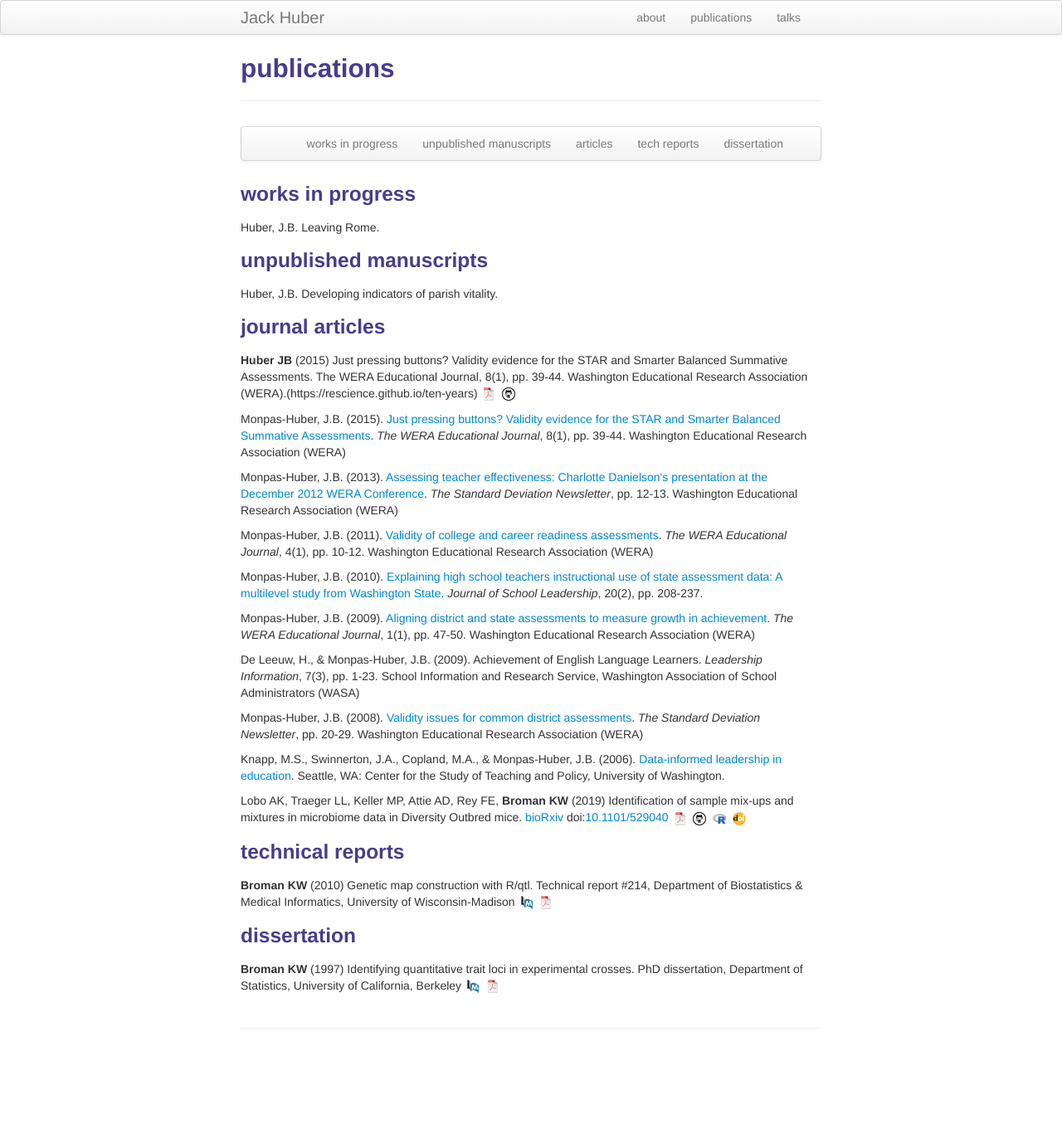
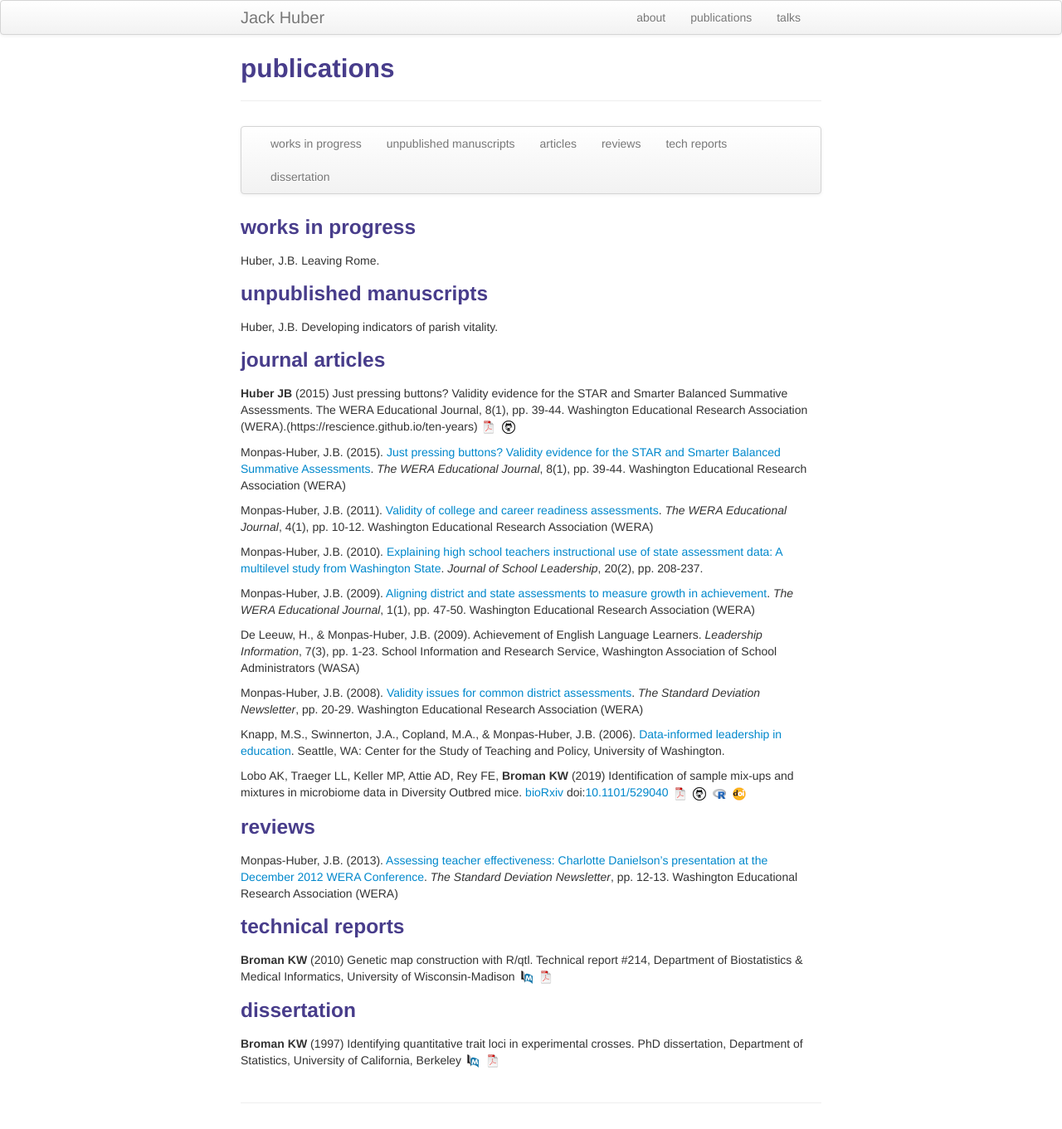
Before and after one commit to jackbhuber/jackbhuber.github.io, a Jekyll site: the page built from pages/pubs.md, in a window 1280 px wide. Shown: the whole page at 83% size. Built offline with Jekyll 4.4.1, drawn with Linux system fonts in a browser that asks for light colours; before the commit the page ends 1271 px from its top, so only the background shows below that; some of the changed lines change nothing that is shown.

Commit message:
Update pubs.md

```diff
--- a/pages/pubs.md
+++ b/pages/pubs.md
@@ -10,6 +10,7 @@ description: Jack Hubers's publications
             <li><a href="#works in progress">works in progress</a></li>
             <li><a href="#unpublished manuscripts">unpublished manuscripts</a></li>
             <li><a href="#articles">articles</a></li>
+            <li><a href="#reviews">reviews</a></li>
             <li><a href="#techreports">tech reports</a></li>
             <li><a href="#dissertation">dissertation</a></li>
         </ul>
@@ -31,10 +32,6 @@ Huber, J.B. Developing indicators of parish vitality.
 [![GitHub](icons16/github-icon.png)](https://github.com/kbroman/Paper_ReScience2020)
 
 Monpas-Huber, J.B. (2015). <a href="https://jackbhuber.files.wordpress.com/2020/04/just-pressing-buttons.pdf" target="_blank" rel="noreferrer noopener">Just pressing buttons? Validity evidence for the STAR and Smarter Balanced Summative Assessments</a>. <em>The WERA Educational Journal</em>, 8(1), pp. 39-44. Washington Educational Research Association (WERA)
-
-<!-- wp:paragraph {"fontSize":"small"} -->
-<p class="has-small-font-size">Monpas-Huber, J.B. (2013). <a href="https://jackbhuber.files.wordpress.com/2020/04/review-of-charlotte-danielson.pdf" target="_blank" rel="noreferrer noopener">Assessing teacher effectiveness: Charlotte Danielson's presentation at the December 2012 WERA Conference</a>. <em>The Standard Deviation Newsletter</em>, pp. 12-13. Washington Educational Research Association (WERA)</p>
-<!-- /wp:paragraph -->
 
 <!-- wp:paragraph {"fontSize":"small"} -->
 <p class="has-small-font-size">Monpas-Huber, J.B. (2011). <a href="https://jackbhuber.files.wordpress.com/2020/04/validity-of-college-and-career-readiness-assessments.pdf" target="_blank" rel="noreferrer noopener">Validity of college and career readiness assessments</a>. <em>The WERA Educational Journal</em>, 4(1), pp. 10-12. Washington Educational Research Association (WERA)</p>
@@ -69,6 +66,10 @@ Diversity Outbred mice.
 [![R/mbmixture software](icons16/R-icon.png)](https://github.com/kbroman/mbmixture)
 [![doi](icons16/doi-icon.png)](https://doi.org/10.1101/529040)
 
+### <a name="reviews"></a>reviews
+
+Monpas-Huber, J.B. (2013). <a href="https://jackbhuber.files.wordpress.com/2020/04/review-of-charlotte-danielson.pdf" target="_blank" rel="noreferrer noopener">Assessing teacher effectiveness: Charlotte Danielson's presentation at the December 2012 WERA Conference</a>. <em>The Standard Deviation Newsletter</em>, pp. 12-13. Washington Educational Research Association (WERA)
+
 ### <a name="techreports"></a>technical reports
 
 **Broman KW** (2010) Genetic map construction with R/qtl.  Technical report #214, Department of Biostatistics & Medical Informatics, University of Wisconsin-Madison
```
